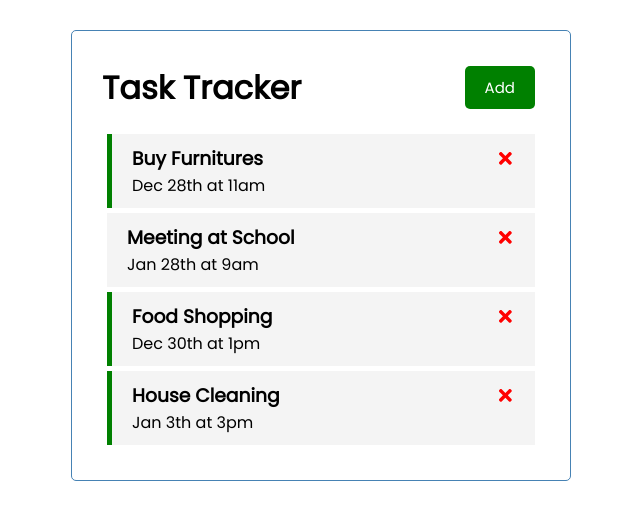
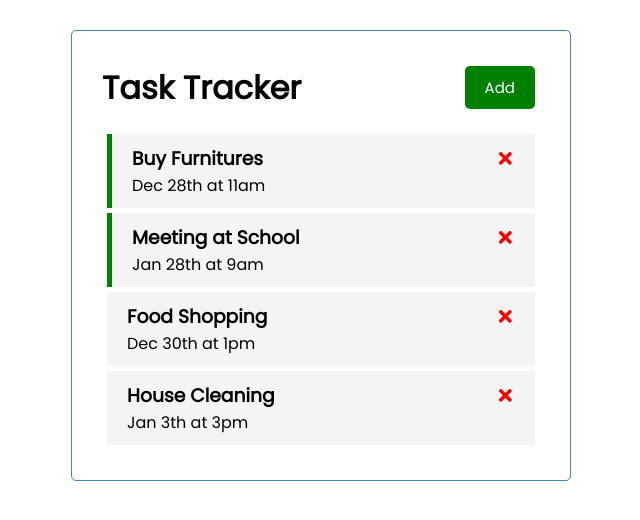
Before and after one commit to singhvikramjeet786/react-task-tracker, a React (Create React App) app: page / in a window 1280 px wide. Shown: the top 520 px of the page, without its empty margins (319-959 px from the left). Built offline with nearby package versions, Linux system fonts and the light colour scheme; data requests are answered from the project's data file.

Commit message:
added data in dbjson and then fetching data from db

```diff
--- a/db.json
+++ b/db.json
@@ -1,19 +1,28 @@
 {
-  "posts": [
+  "tasks": [
     {
       "id": 1,
-      "title": "json-server",
-      "author": "typicode"
+      "text": "Buy Furnitures",
+      "day": "Dec 28th at 11am",
+      "reminder": true
+    },
+    {
+      "id": 2,
+      "text": "Meeting at School",
+      "day": "Jan 28th at 9am",
+      "reminder": true
+    },
+    {
+      "id": 3,
+      "text": "Food Shopping",
+      "day": "Dec 30th at 1pm",
+      "reminder": false
+    },
+    {
+      "id": 4,
+      "text": "House Cleaning",
+      "day": "Jan 3th at 3pm",
+      "reminder": false
     }
-  ],
-  "comments": [
-    {
-      "id": 1,
-      "body": "some comment",
-      "postId": 1
-    }
-  ],
-  "profile": {
-    "name": "typicode"
-  }
+  ]
 }
--- a/src/App.js
+++ b/src/App.js
@@ -1,66 +1,60 @@
+import { useState, useEffect } from "react"
 import AddTask from './components/AddTask.js';
 import Header from './components/Header.js';
 import Tasks from './components/Tasks.js';
-import { useState } from "react"
 
 function App() {
   // const name = "Vikram";
-  const [taskList, setTasks] = useState([
-    {
-      id: 1,
-      text: 'Buy Furnitures',
-      day: 'Dec 28th at 11am',
-      reminder: true,
-    },
-    {
-      id: 2,
-      text: 'Meeting at School',
-      day: 'Jan 28th at 9am',
-      reminder: false,
-    },
-    {
-      id: 3,
-      text: 'Food Shopping',
-      day: 'Dec 30th at 1pm',
-      reminder: true,
-    },
-    {
-      id: 4,
-      text: 'House Cleaning',
-      day: 'Jan 3th at 3pm',
-      reminder: true,
-    }
-  ]);
+  const [taskList, setTasks] = useState([]);
 
   const [showAddTask, setShowAddTask] = useState(false);
+
+  //used on pageLoad
+  useEffect(() => {
+    const getTasks = async () => {
+      const tasksFromServer = await fetchTasks();
+      setTasks(tasksFromServer)
+    }
+    getTasks()
+  }, [])
+
+  //fetch tasks
+  const fetchTasks = async () => {
+    //url of our local server db we created using jsonserver
+    const res = await fetch('http://localhost:5000/tasks')
+    const data = await res.json()
+    console.log(data)
+    return data
+  }
+
   //Add task
-  const addTask= (task) =>{
+  const addTask = (task) => {
     console.log(task)
-    const id = Math.floor(Math.random() * 10000) +1
+    const id = Math.floor(Math.random() * 10000) + 1
 
-    const newTask = {id, ...task}
+    const newTask = { id, ...task }
     setTasks([...taskList, newTask])
   }
   //delete Task function
-  const deleteTask = (id) =>{
-    console.log('Delete',id);
-    setTasks(taskList.filter((task)=>task.id !== id))
+  const deleteTask = (id) => {
+    console.log('Delete', id);
+    setTasks(taskList.filter((task) => task.id !== id))
   }
 
   //Toggle reminder for tasks
   const toggleReminder = (id) => {
     console.log("toggle", id);
-    setTasks(taskList.map((task)=>
-      task.id === id ? {...task, reminder:!task.reminder} : task
+    setTasks(taskList.map((task) =>
+      task.id === id ? { ...task, reminder: !task.reminder } : task
     ))
   }
   return (
     <div className="container">
-      <Header title="Task Tracker" showAdd={showAddTask} onAdd={()=>setShowAddTask(!showAddTask)}/>
-      {showAddTask && <AddTask onAdd={addTask}/>}
-      {taskList.length > 0 ? (<Tasks tasks={taskList} onDelete={deleteTask} onToggle={toggleReminder}/>
+      <Header title="Task Tracker" showAdd={showAddTask} onAdd={() => setShowAddTask(!showAddTask)} />
+      {showAddTask && <AddTask onAdd={addTask} />}
+      {taskList.length > 0 ? (<Tasks tasks={taskList} onDelete={deleteTask} onToggle={toggleReminder} />
       ) : (<p>No Tasks to Show</p>
-    )}
+      )}
       {/* <Header title={1}/> */}
     </div>
   );
```
